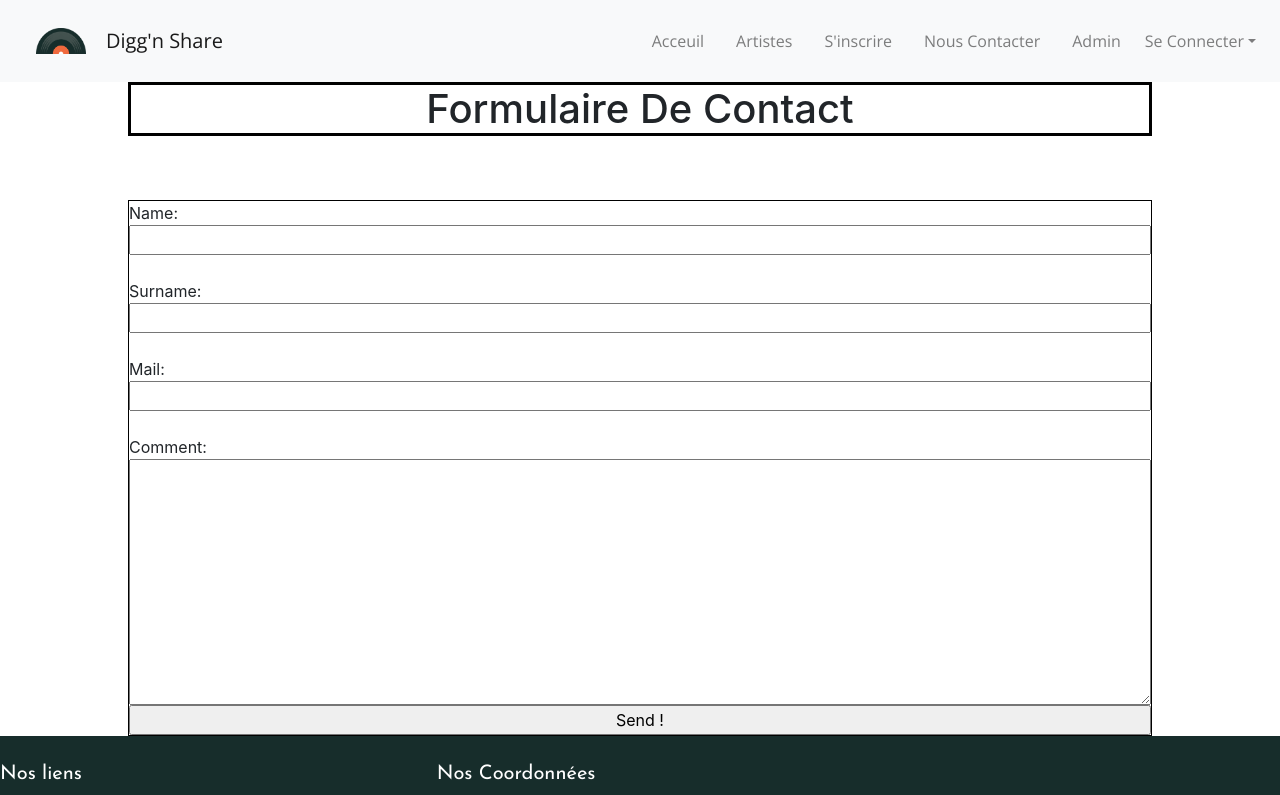
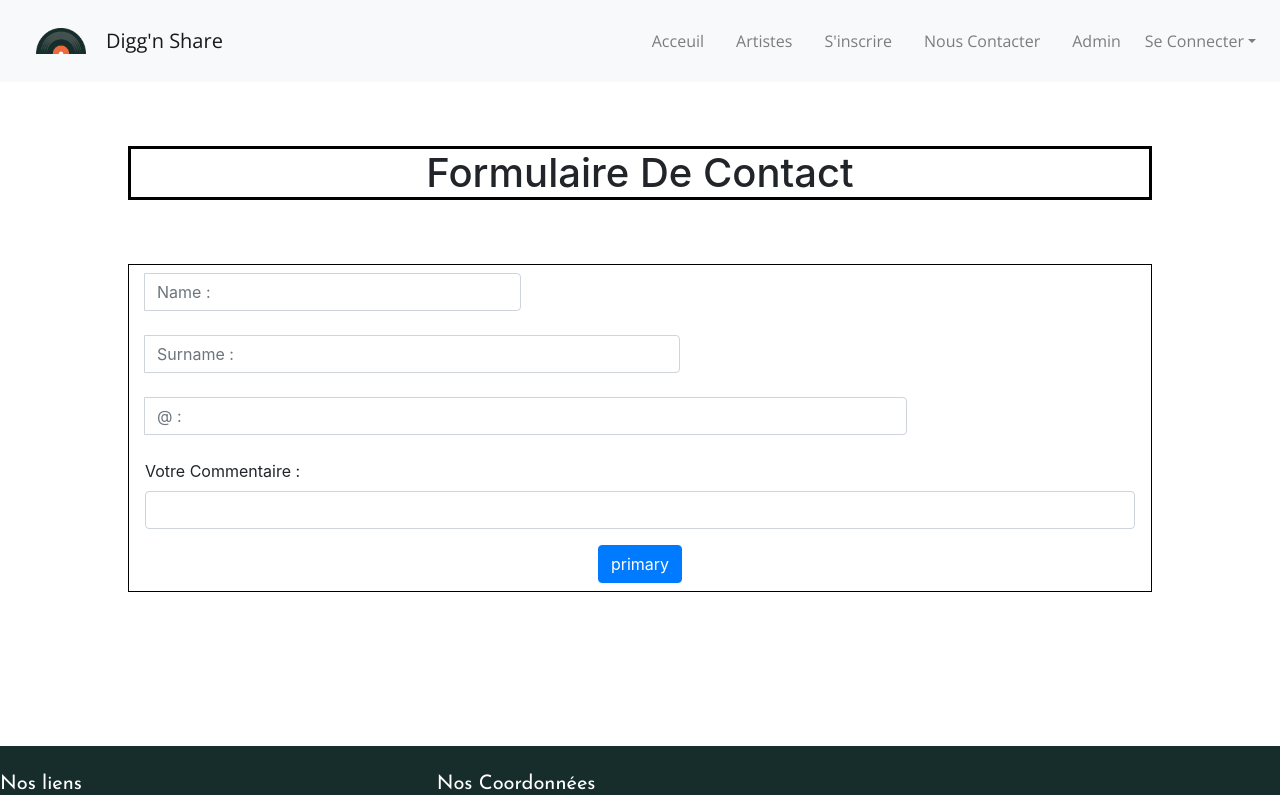
Before and after one commit to AoMirai/Projet2, a React (Create React App) app: page /pageContact in a window 1280 px wide. Shown: the top 795 px of the page. Built offline with nearby package versions, Linux system fonts and the light colour scheme.

Commit message:
petits ajustements

```diff
--- a/src/PageContact/FormContact.css
+++ b/src/PageContact/FormContact.css
@@ -11,10 +11,28 @@
     margin-left:10%;
     margin-right:10%;
     margin-top: 5%;
+    padding-top: 0.5em;
+    padding-bottom: 0.5em;
+    padding-left: 1em;
+    padding-right: 1em;
+    margin-bottom: 12%;
 }
 
 
-.Form .button {
+.Form .buton {
     text-align: center;
     color: blue
 }
+
+.Form .a {
+    padding-right: 62%;
+
+}
+
+.Form .b {
+    padding-right: 46%;
+}
+
+.Form .c {
+    padding-right: 23%;
+}
--- a/src/PageContact/FormContact.jsx
+++ b/src/PageContact/FormContact.jsx
@@ -1,48 +1,38 @@
 import React, { Component } from "react";
-import './FormContact.css'
+import { InputGroup, InputGroupAddon, FormGroup, Label, Input, Button } from 'reactstrap';
 
-class FormContact extends Component {
-    state ={
-        Name: "",
-        Surname:"",
-        Email: "",
-        Commentaire:""
-    }
+const FormContact = (props) => {
+  return (
+    <div className="Form">
+    <div className="a">
+      <InputGroup>
+        <InputGroupAddon addonType="prepend"></InputGroupAddon>
+        <Input placeholder="Name :" />
+      </InputGroup>
+      </div>
+      <br />
+      <div className="b">
+      <InputGroup>
+        <InputGroupAddon addonType="prepend"></InputGroupAddon>
+        <Input placeholder="Surname :" />
+      </InputGroup>
+      </div>
+      <br />
+      <div className="c">
+        <InputGroup>
+        <InputGroupAddon addonType="prepend"></InputGroupAddon>
+        <Input placeholder="@ :" />
+      </InputGroup>
+      </div>
+      <br />
+      <FormGroup>
+          <Label for="exampleText">Votre Commentaire :</Label>
+          <Input type="Votre Commentaire :" name="text" id="exampleText" />
+        </FormGroup>
+        <div className="buton"><Button color="primary">primary</Button>{' '}</div>
+    </div>
 
-handleChange = event => {
-    this.setState({Name: event.target.value , Surname : event.target.value, Mail : event.target.value, Commentaire: event.target.value })
-}
-
-
-
-
-    render() {
-        return(
-            <form onSubmit={this.submitForm}>
-            <div className="Form">
-
-            Name: {this.state.name}
-            <input name = "name" type="texte"  />
-            <br/>
-            Surname: {this.state.Surname}
-            <input surname = "Surname" type="texte"  />
-            <br/>
-            Mail: {this.state.Mail}
-            <input Mail = "Mail" type="texte"  />
-            <br/>
-            Comment: {this.state.Commentaire}
-            <textarea col={40} rows={10}  />
-
-            <div classename="form2"/>
-          <input type="button" name="bouton" value='Send !' onclick="this.value='Touché !"/>
-
-             </div>
-             </form>
-
-
-        )
-    }
-}
-
+  )
+  }
 
 export default FormContact;
--- a/src/PageContact/Titre.css
+++ b/src/PageContact/Titre.css
@@ -4,4 +4,5 @@
     border-color:black;
     margin-left:10%;
     margin-right:10%;
+    margin-top:5%;
 }
```
